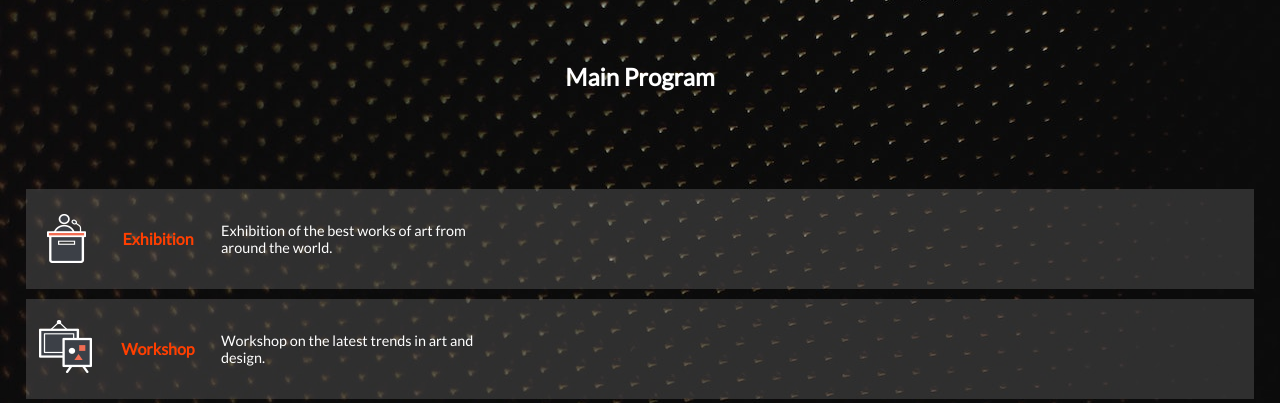
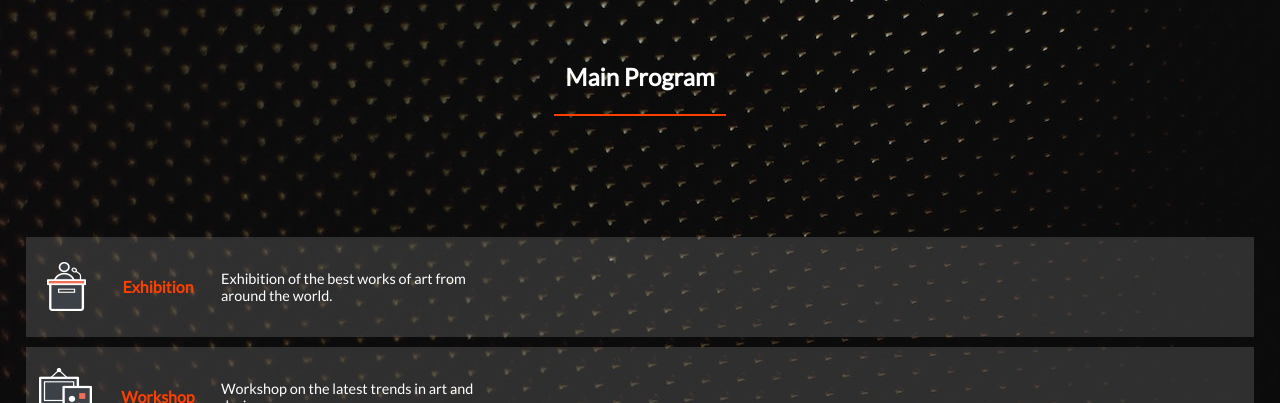
Before and after one commit to Ochiengsteven/art-fest, a website: page index.html in a window 1280 px wide. Shown: the part 802-1205 px from the top of the page. Drawn offline with Linux system fonts and the light colour scheme.

Commit message:
add program underline

```diff
--- a/style.css
+++ b/style.css
@@ -37,6 +37,13 @@ p {
   background-position: left;
   background-repeat: no-repeat;
   min-height: 100vh;
+}
+
+.underline {
+  width: 15%;
+  height: 2px;
+  background: #ff3f00;
+  margin: 2% auto 2% auto;
 }
 
 .program-container {
@@ -103,7 +110,9 @@ p {
 
 .program-title {
   display: flex;
+  flex-direction: column;
   justify-content: center;
+  align-items: center;
   color: #fff;
   padding: 5%;
 }
```
